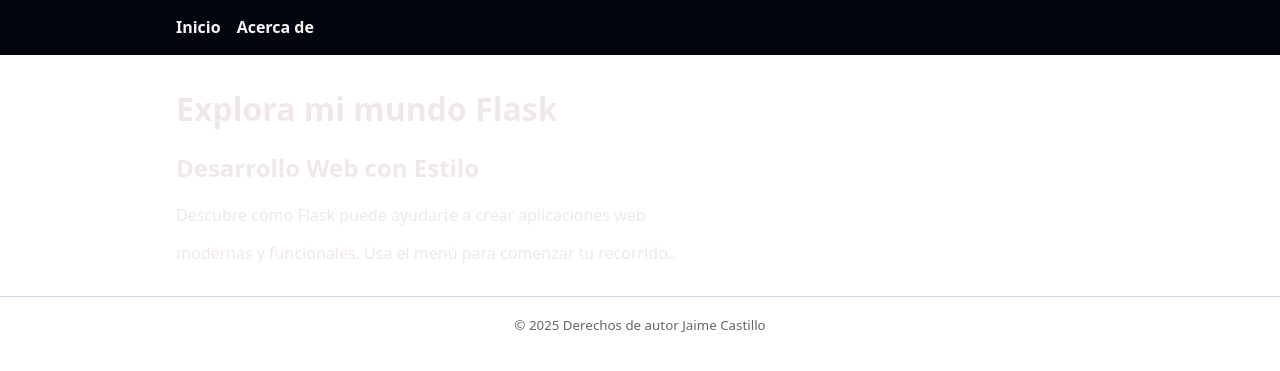
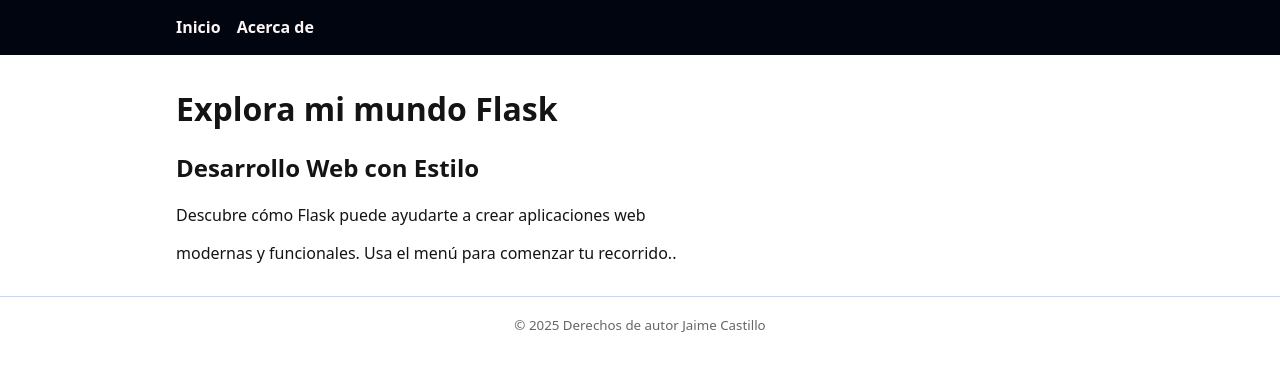
Before and after one commit to JaimeFc/PROYECTO-FLASK, a Flask app: page / in a window 1280 px wide. Shown: the top 371 px of the page. Run offline with Flask 3, Linux system fonts and the light colour scheme.

Commit message:
codigo actualizado

```diff
--- a/static/styles.css
+++ b/static/styles.css
@@ -1,7 +1,7 @@
 :root { --accent: #fcf4f4; }
 
 * { box-sizing: border-box; }
-body { margin: 0; font-family: system-ui, -apple-system, Segoe UI, Roboto, Arial, sans-serif; color: #f0e8e8; }
+body { margin: 0; font-family: system-ui, -apple-system, Segoe UI, Roboto, Arial, sans-serif; color: #151414; }
 .site-header { background: #01050f; border-bottom: 1px solid #020813; }
 .nav { display: flex; gap: 1rem; padding: 1rem; max-width: 960px; margin: 0 auto; }
 .nav a { text-decoration: none; color: var(--accent); font-weight: 600; }
```
